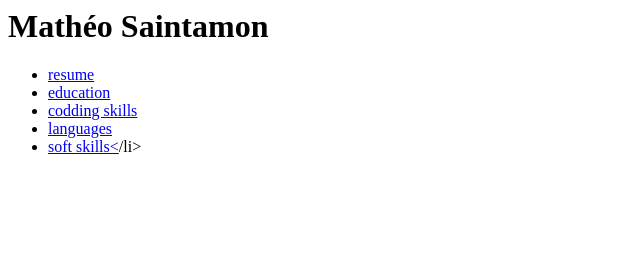
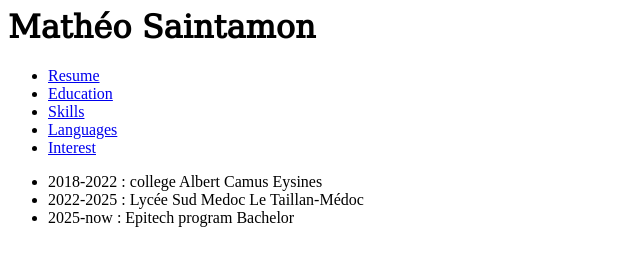
Before and after one commit to Mats3007/CV, a plain HTML site: page resume.html in a window 1280 px wide. Shown: the whole page, without its empty margins (0-640 px from the left). Drawn offline with Linux system fonts and the light colour scheme.

Commit message:
new file:   font/DejavuSerif-lLyZ.ttf 	new file:   past.html 	modified:   resume.html 	modified:   style.css

```diff
--- a/resume.html
+++ b/resume.html
@@ -1,24 +1,38 @@
 <head>
     <meta charset="UTF-8"/>
-    <title>Mathéo Saintamon Resume</title>
+    <title>Mathéo Saintamon portfolio   </title>
     <link rel="stylesheet" href="style.css">
 </head>
-<body>
+<body >
     <header>
         <div class="photo">
         </div>
-        <h1>Mathéo Saintamon</h1>
+        <h1 class="font1">Mathéo Saintamon</h1>
         <ul>
-            <li><a href="#resume">resume</a></li>
-            <li><a href="#education">education</a></li>
-            <li><a href="#cs">codding skills</a></li>
-            <li><a href="#languages">languages</a></li>
-            <li><a href="#ss">soft skills<</a>/li>
+            <li><a href="#resume">Resume</a></li>
+            <li><a href="past.html">Education</a></li>
+            <li><a href="#skills">Skills</a></li>
+            <li><a href="#languages">Languages</a></li>
+            <li><a href="#interser">Interest</a></li>
         </ul>
     </header>
+    <div>
+        <P class="resume"></P>
 
+        <P class="education"></P>
+            <ul>
+                <li>2018-2022 : college Albert Camus Eysines</li>
+                <li>2022-2025 : Lycée Sud Medoc Le Taillan-Médoc</li>
+                <li>2025-now : Epitech program Bachelor</li>
+            </ul>
+        <P class="cs"></P>
 
+        <P class="languages"></P>
 
+        <P class="softskill"></P>
+
+        <p class="interest"></p>
+    </div>
 
 
 </body>
--- a/style.css
+++ b/style.css
@@ -0,0 +1,8 @@
+@font-face {
+     font-family: "font1";
+     src: url("font/DejavuSerif-lLyZ.ttf");
+}
+
+.font1 {
+     font-family: "font1";
+}
```
Also changed, not shown: font/DejavuSerif-lLyZ.ttf (added), past.html (added).
